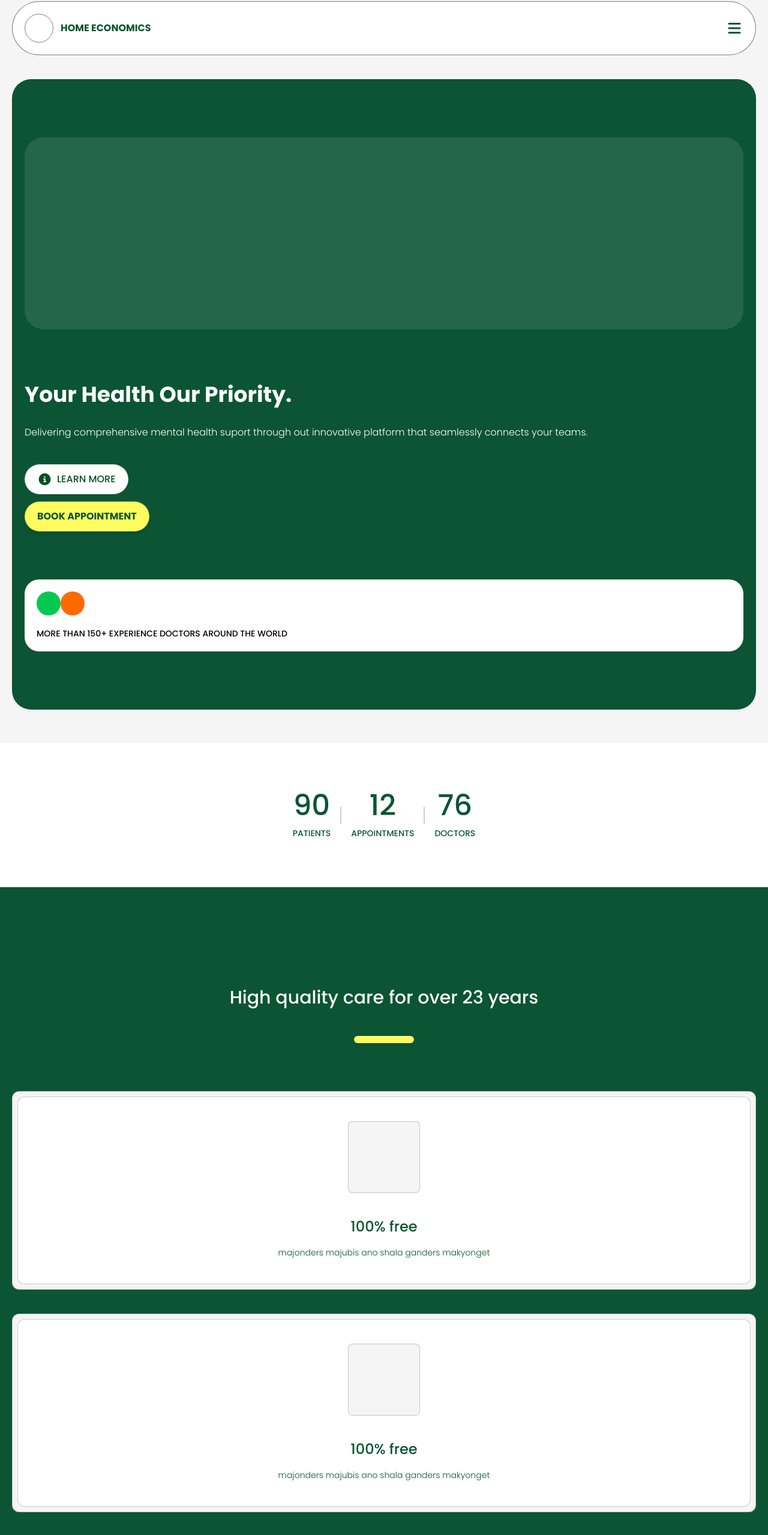
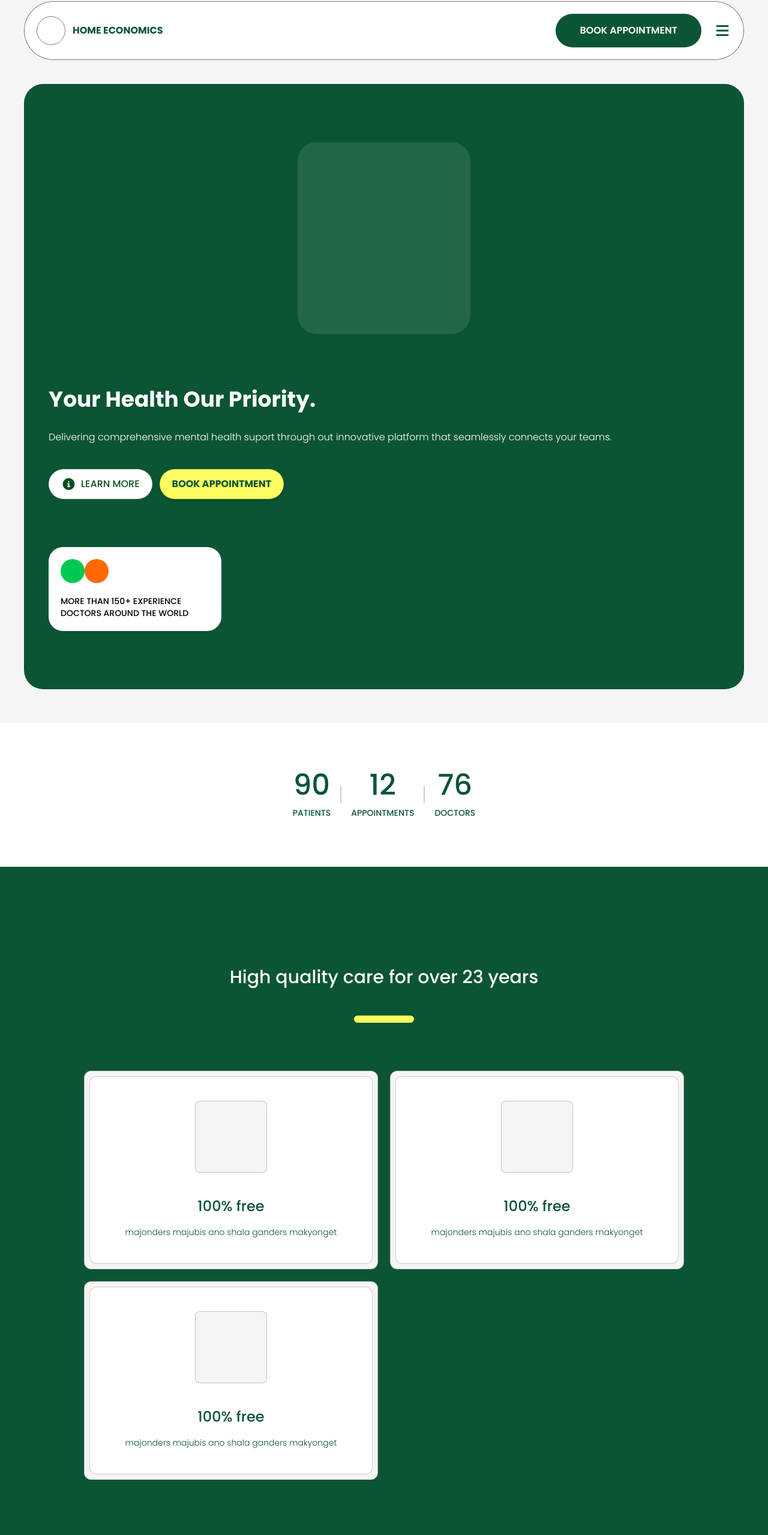
Before and after one commit to wilhelmusolejr/WMSU-Online-Consultation-Clinic, a React (Vite) app in the folder client/: page / in a window 1280 px wide. Shown: the part 54-2613 px from the top of the page at 60% size. Built offline with nearby package versions, Linux system fonts and the light colour scheme.

Commit message:
style: resposiveness for tablet.

```diff
--- a/client/src/App.jsx
+++ b/client/src/App.jsx
@@ -19,21 +19,31 @@ function App() {
   return (
     <>
       {/* LANDING */}
-      <div className="bg-offwhite py-14 px-5">
+      <div className="bg-offwhite py-14 px-5 md:px-10">
         <div className="h-PENDING-screen">
           {/* NAVIGATOR */}
-          <div className="p-5 mb-10  bg-white border border-black/50 rounded-full flex items-center justify-between">
+          <div className="p-5 mb-10 bg-white border border-black/50 rounded-full flex items-center justify-between">
             {/* LOGO */}
             <Logo />
 
             {/* NAV LINK */}
-            {/* BUTTON */}
-            {/* BAR */}
-            <FontAwesomeIcon icon={faBars} className="text-primary" size="xl" />
+            <div className="flex items-center gap-5">
+              {/* BUTTON */}
+              <div className="rounded-full uppercase px-10 py-4 font-semibold bg-primary text-white">
+                book appointment
+              </div>
+
+              {/* BAR */}
+              <FontAwesomeIcon
+                icon={faBars}
+                className="text-primary"
+                size="xl"
+              />
+            </div>
           </div>
 
           {/* HEADING */}
-          <div className="bg-primary text-white px-5 py-24 rounded-4xl border border-black/10 flex flex-col-reverse gap-20">
+          <div className="bg-primary text-white px-5 md:px-10 py-24 rounded-4xl border border-black/10 flex flex-col-reverse gap-20">
             {/* side 1 */}
             <div className="">
               {/* heading */}
@@ -48,18 +58,20 @@ function App() {
               </div>
 
               {/* buttons */}
-              <div className="flex gap-3 flex-col mt-10 uppercase">
+              <div className="flex gap-3 flex-col mt-10 uppercase md:flex-row">
+                {/* btn 1 */}
                 <div className="px-5 py-3 border border-black/10 rounded-4xl w-fit flex items-center gap-2 bg-white text-[#074F22]">
                   <FontAwesomeIcon icon={faInfoCircle} size="lg" />
                   <p className="font-medium">Learn more</p>
                 </div>
+                {/* btn 2 */}
                 <div className="px-5 py-3 border bg-accent text-primary font-bold border-black/10 rounded-4xl w-fit flex items-center gap-2 shadow-md">
                   Book appointment
                 </div>
               </div>
 
               {/* stats */}
-              <div className="bg-white p-5 mt-20 rounded-3xl text-black">
+              <div className="bg-white p-5 mt-20 rounded-3xl text-black max-w-72">
                 {/*  */}
                 <div className="flex">
                   <div className="w-10 h-10 bg-green-500 rounded-full"></div>
@@ -75,7 +87,7 @@ function App() {
 
             {/* side 2 */}
             <div className="">
-              <div className="mx-auto h-80 bg-white/10 rounded-4xl"></div>
+              <div className="mx-auto max-w-72 h-80 bg-white/10 rounded-4xl"></div>
             </div>
           </div>
         </div>
@@ -98,12 +110,12 @@ function App() {
       </div>
 
       {/* FEATURES */}
-      <div className="py-40 px-5 bg-primary">
+      <div className="py-40 px-5 md:px-10 bg-primary">
         {/* heading */}
         <Heading title={"High quality care for over 23 years"} />
 
         {/* parent */}
-        <div className="mt-20 flex gap-10 flex-col">
+        <div className="mt-20 grid grid-cols-1 md:grid-cols-2 gap-5 w-10/12 mx-auto">
           {/* item */}
           <FeatureCard />
           <FeatureCard />
@@ -112,14 +124,14 @@ function App() {
       </div>
 
       {/* BANNER */}
-      <div className="px-5 py-14 text-white">
-        <div className="bg-primary border rounded-xl px-5 py-14 flex flex-wrap-reverse gap-10">
+      <div className="px-5 md:px-10 py-14 text-white">
+        <div className="bg-primary border rounded-xl px-5 md:px-10 py-14 flex items-center flex-col-reverse md:flex-row gap-10">
           {/* side 1 */}
           <div className="">
             <h2 className="text-3xl font-semibold leading-relaxed capitalize">
               Healthier treatments for our patients
             </h2>
-            <p className="mt-5 font-light text-offwhite leading-relaxed">
+            <p className="mt-5 font-light text-offwhite leading-relaxed text-sm">
               Cheapangga majonders majubis ano shala ganders makyonget waz biway
               mashumers ng dites juts at nang jongoloids jowabella sudems at
               ang.
@@ -138,7 +150,7 @@ function App() {
       </div>
 
       {/* LIST DOCTORS */}
-      <div className="px-5 py-40 border border-black/10 bg-offwhite">
+      <div className="px-5 md:px-10 py-40 border border-black/10 bg-offwhite">
         {/* heading */}
         <div className="text-center">
           <h2 className="text-3xl font-semibold text-center uppercase">
@@ -147,14 +159,14 @@ function App() {
           {/* border */}
           <div className="w-4/12 mx-auto h-3 rounded-full bg-primary mt-10"></div>
           {/* paragraph */}
-          <p className="mt-10 font-light text-[#444]">
+          <p className="mt-10 font-light text-[#444] md:w-8/12 mx-auto text-sm">
             Mahogany na jutay na ang ano shonget lorem ipsum mahogany na jutay
             na ang ano shonget lorem ipsum
           </p>
         </div>
 
         {/* parent */}
-        <div className="mt-20 grid grid-cols-2 gap-2">
+        <div className="mt-20 grid grid-cols-2 md:grid-cols-3 gap-5">
           {/* item */}
           <DoctorCard img={""} name={"Dr. Jerome Estafo"} />
           <DoctorCard img={""} name={"Dr. Jerome Estafo"} />
@@ -169,27 +181,28 @@ function App() {
       </div>
 
       {/* BANNER */}
-      <div className="py-30 px-5 bg-green-800 text-white">
+      <div className="py-20 md:px-10 bg-green-800 text-white">
         {/* heading */}
-        <div className="text-center">
+        <div className="text-center px-5 md:w-10/12 mx-auto">
           <h2 className="text-4xl font-semibold uppercase leading-relaxed">
             Ready to get started?
           </h2>
-          <p className="mt-5 font-light text-offwhite leading-relaxed">
+          <p className="mt-2 font-light text-offwhite leading-relaxed ">
             Lorem, ipsum dolor sit amet consectetur adipisicing elit. Laborum,
-            consectetur. Lorem ipsum dolor sit amet consectetur adipisicing
+            Lorem ipsum dolor sit adipisicing consectetur elit. Atque,
+            excepturi? consectetur.
           </p>
         </div>
 
         {/* btn */}
-        <div className="px-10 py-3 bg-accent text-primary uppercase font-semibold rounded-full w-fit mt-14 mx-auto">
+        <div className="px-10 py-3 bg-accent text-primary uppercase font-semibold rounded-full w-fit mt-10 mx-auto">
           see more
         </div>
       </div>
 
       {/* FOOTER */}
-      <footer className="mt-40 bg-offwhite py-20 px-5">
-        <div className="border border-black/10 bg-white rounded-4xl p-5 py-10">
+      <footer className="mt-40 bg-offwhite py-20 px-5 md:px-10">
+        <div className="border border-black/10 bg-white rounded-4xl p-5 md:px-10 py-10">
           <div className="flex flex-col gap-20">
             {/* side 1 */}
             <div className="">
```
